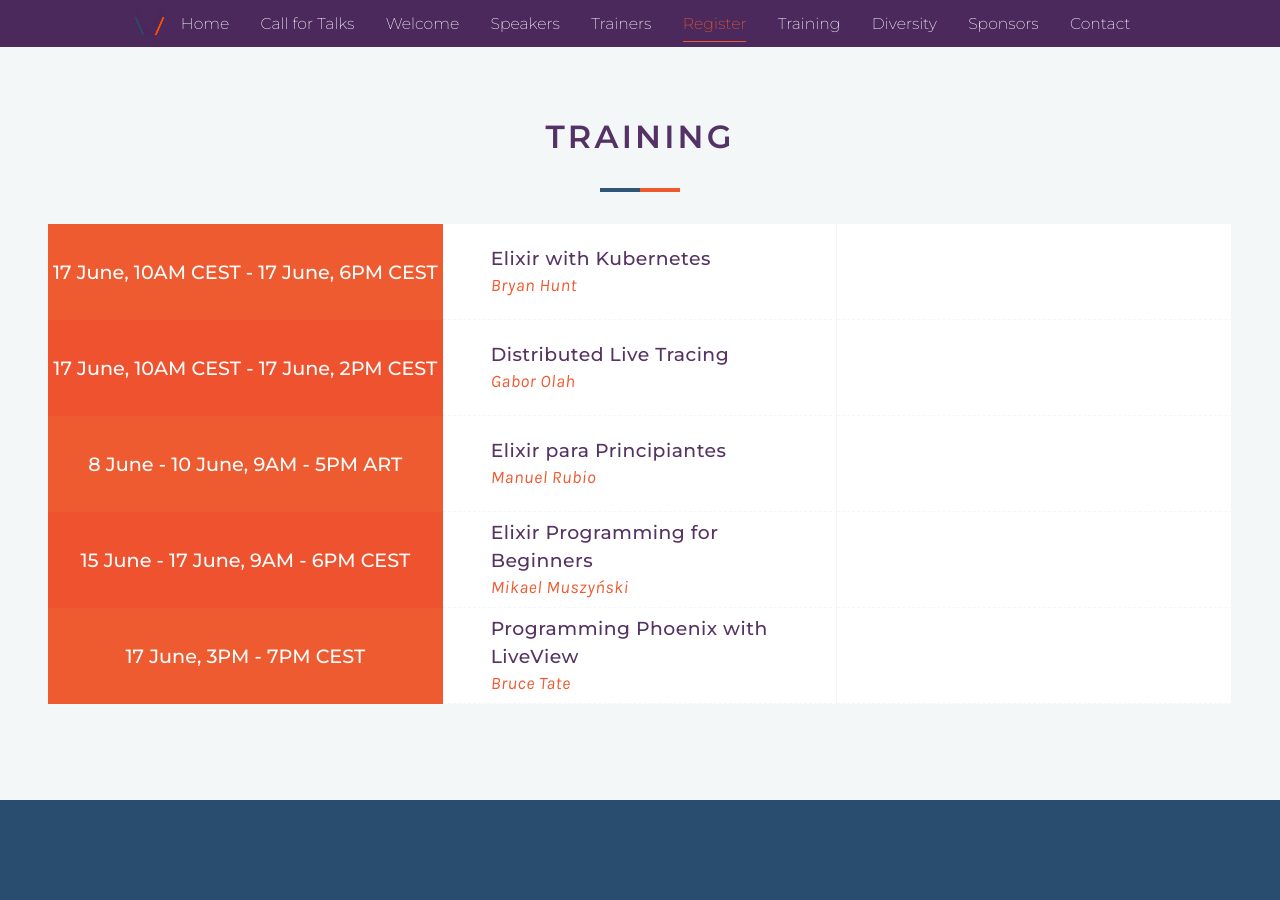
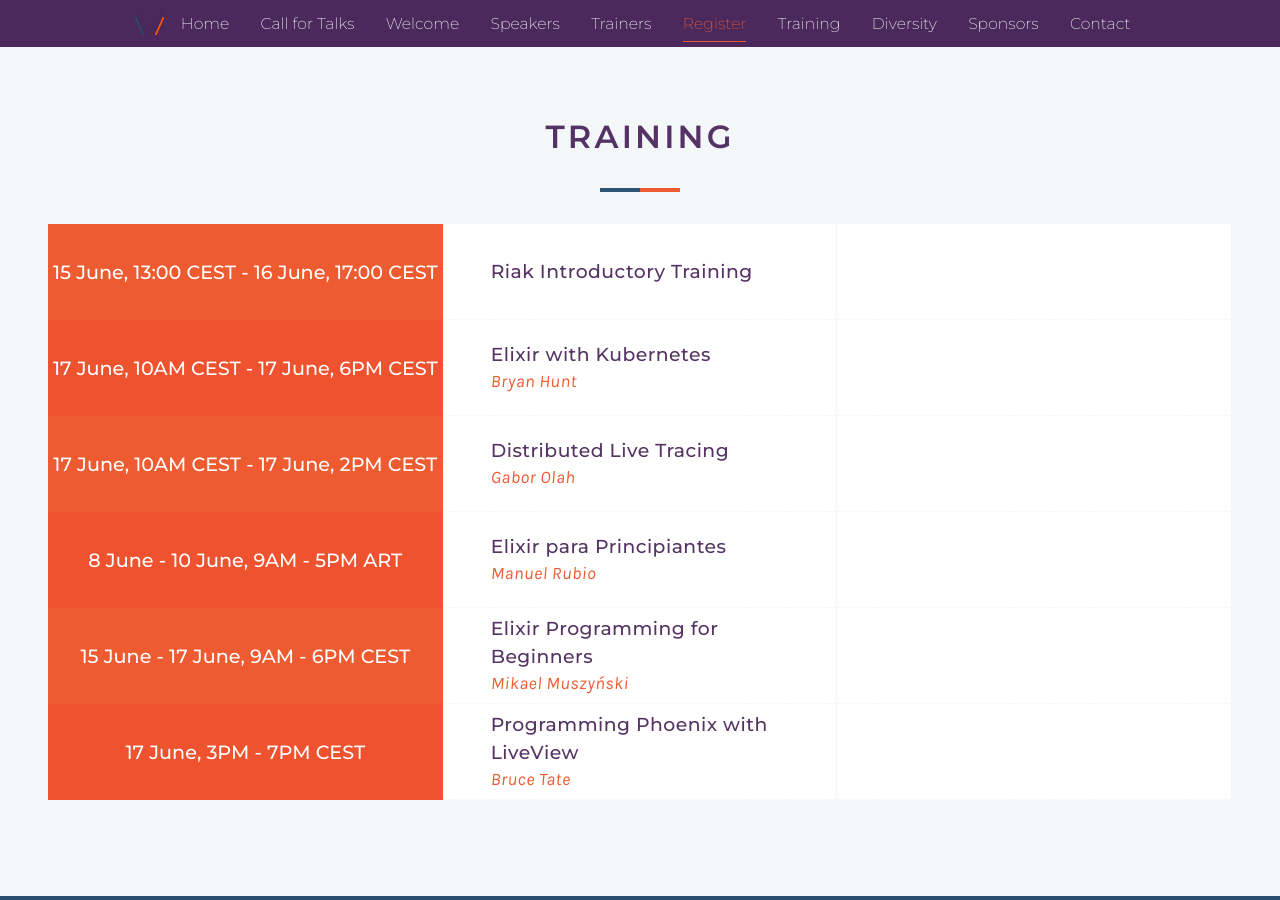
Before and after one commit to esl/virtual-elixirconf-eu-jekyll, a Jekyll site: the page built from index.html, in a window 1280 px wide and 900 px high, scrolled down 6139 px. Built offline with Jekyll 4.4.1, drawn with Linux system fonts in a browser that asks for light colours; some web fonts are replaced.

Commit message:
Update from Forestry.io ewa.magiera@erlang-solutions.com updated _data/training.yml

```diff
--- a/_data/training.yml
+++ b/_data/training.yml
@@ -1,4 +1,14 @@
 ---
+- from: 15 June, 13:00 CEST
+  to: 16 June, 17:00 CEST
+  type: ''
+  training_1: Riak Introductory Training
+  training_1_url: riak-introductory
+  training_1_instructor: ''
+  training_1_instructor_2: ''
+  training_2: ''
+  training_2_url: ''
+  training_2_instructor: ''
 - from: 17 June, 10AM CEST
   to: 17 June, 6PM CEST
   type: ''
```
